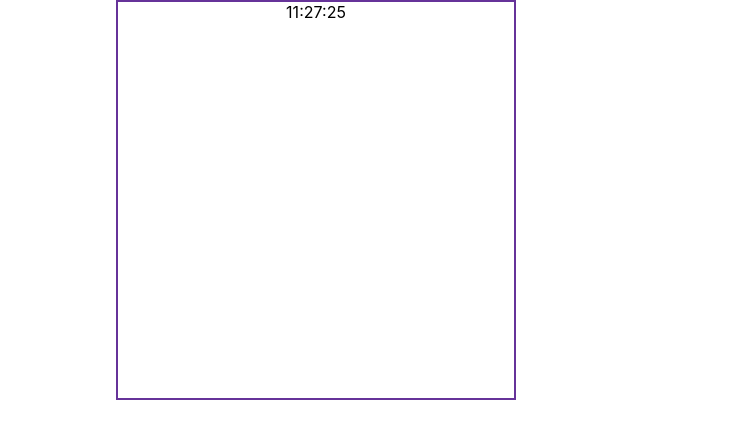
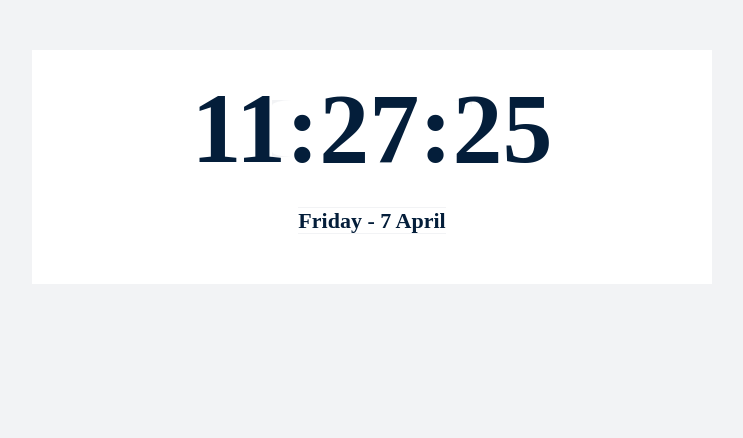
Before and after one commit to skiffter1337/react-speaking-clock, a React (Create React App) app: page / in a window 1280 px wide. Shown: the top 438 px of the page, without its empty margins (268-1011 px from the left). Built offline with nearby package versions, Linux system fonts and the light colour scheme.

Commit message:
add dateBlock, add AnalogClock.tsx component

```diff
--- a/src/App.css
+++ b/src/App.css
@@ -1,9 +1,11 @@
 * {
+  box-sizing: border-box;
   margin: 0;
   padding: 0;
-  box-sizing: border-box;
+  background-color: #f2f3f5;
+  font-family: 'Montserrat', serif;
+  font-style: normal;
+  font-weight: 600;
+  font-size: 22px;
+  line-height: 27px;
 }
-
-.App {
-  text-align: center;
-}
--- a/src/App.tsx
+++ b/src/App.tsx
@@ -1,6 +1,6 @@
 import React from 'react';
 import './App.css';
-import {SpeakingClock} from "./components/SpeakingClock";
+import {SpeakingClock} from "./components/SpeakingClock/SpeakingClock";
 
 function App() {
   return (
--- a/src/components/SpeakingClock.module.css
+++ /dev/null
@@ -1,6 +0,0 @@
-.clock {
-   margin-left: 30%;
-    border: 2px solid rebeccapurple;
-    width: 400px;
-    height: 400px;
-}
--- a/src/components/SpeakingClock.tsx
+++ /dev/null
@@ -1,23 +0,0 @@
-import React, {useEffect, useState} from 'react';
-import s from './SpeakingClock.module.css'
-
-export const SpeakingClock = () => {
-
-
-    const [clock, setClock] = useState(new Date())
-
-
-    useEffect(() => {
-        setInterval(() => {
-            setClock(new Date())
-            document.title = `${clock.getHours().toString().padStart(2, "0")}:${clock.getMinutes().toString().padStart(2, "0")}:${clock.getSeconds().toString().padStart(2, "0")}`
-        }, 1000)
-    }, [clock])
-
-
-    return (
-        <div className={s.clock}>
-            <span>{clock.getHours().toString().padStart(2, "0")}:{clock.getMinutes().toString().padStart(2, "0")}:{clock.getSeconds().toString().padStart(2, "0")}</span>
-        </div>
-    );
-};
--- /dev/null
+++ b/src/components/SpeakingClock/SpeakingClock.module.css
@@ -0,0 +1,39 @@
+
+
+
+.clockBlock {
+    margin: 50px 300px;
+    padding: 50px 0;
+    display: flex;
+    flex-direction: column;
+    justify-content: center;
+    align-items: center;
+    gap: 50px;
+
+    background-color: white;
+}
+
+
+.time {
+
+    padding: 15px;
+    display: flex;
+    justify-content: center;
+    width: 200px;
+    text-align: center;
+    font-size: 100px;
+
+    color: #041e3a;
+    background-color: white;
+    border-radius: 10%;
+
+}
+
+.dateBlock {
+
+}
+
+.date {
+    color: #041e3a;
+    background-color: white;
+}
--- /dev/null
+++ b/src/components/SpeakingClock/SpeakingClock.tsx
@@ -0,0 +1,36 @@
+import React, {useEffect, useState} from 'react';
+import s from './SpeakingClock.module.css'
+
+
+export const SpeakingClock = () => {
+
+
+    const [clock, setClock] = useState(new Date())
+
+    let time = `${clock.getHours().toString().padStart(2, "0")}:${clock.getMinutes().toString().padStart(2, "0")}:${clock.getSeconds().toString().padStart(2, "0")}`
+
+    useEffect(() => {
+        const intervalId = setInterval(() => {
+            setClock(new Date())
+            document.title = time
+        }, 1000)
+
+        return () => clearInterval(intervalId)
+    }, [clock])
+
+
+    return (
+        <div className={s.speakingClock}>
+
+            <div className={s.clockBlock}>
+                <div className={s.clock}>
+                    <span className={s.time}>{time}</span>
+                </div>
+                <div className={s.dateBlock}>
+                    <span
+                        className={s.date}>{`${clock.toLocaleString('en', {weekday: 'long'})} - ${clock.getDate()} ${clock.toLocaleString('en', {month: 'long'})}`}</span>
+                </div>
+            </div>
+        </div>
+    );
+};
```
Also changed, not shown: src/components/AnalogClock/AnalogClock.tsx (added, +77 -0 lines).
